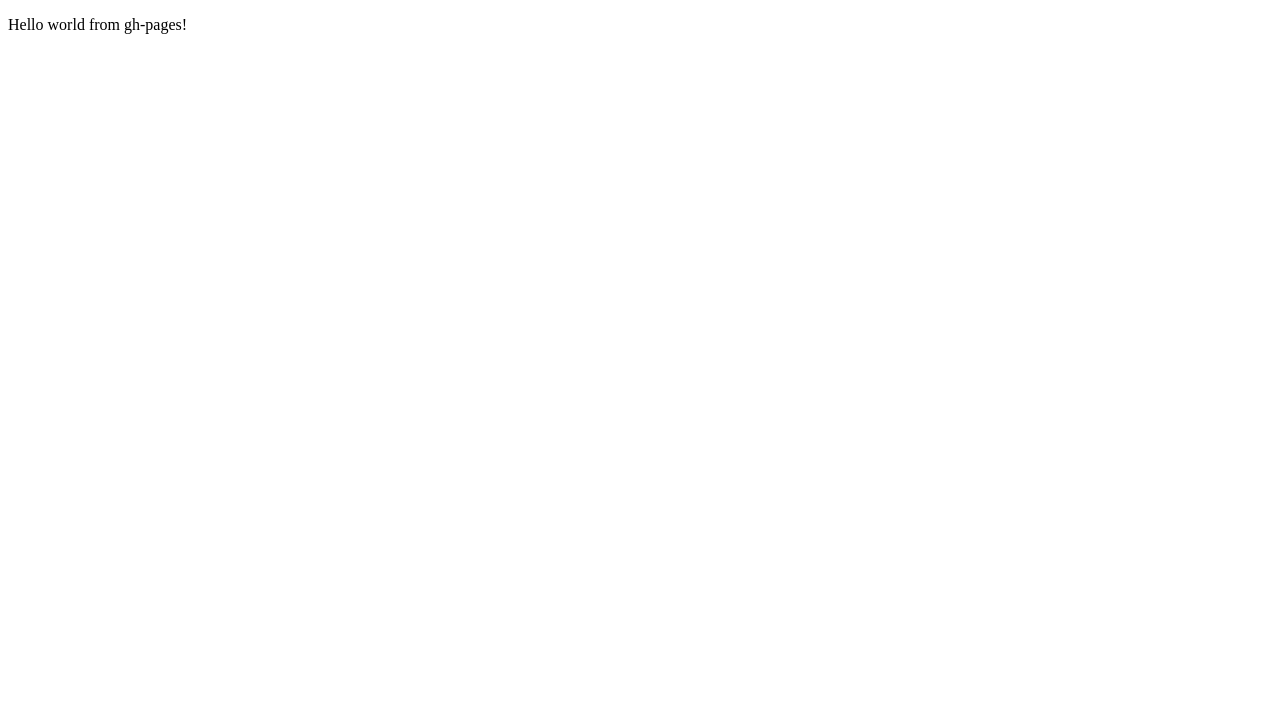
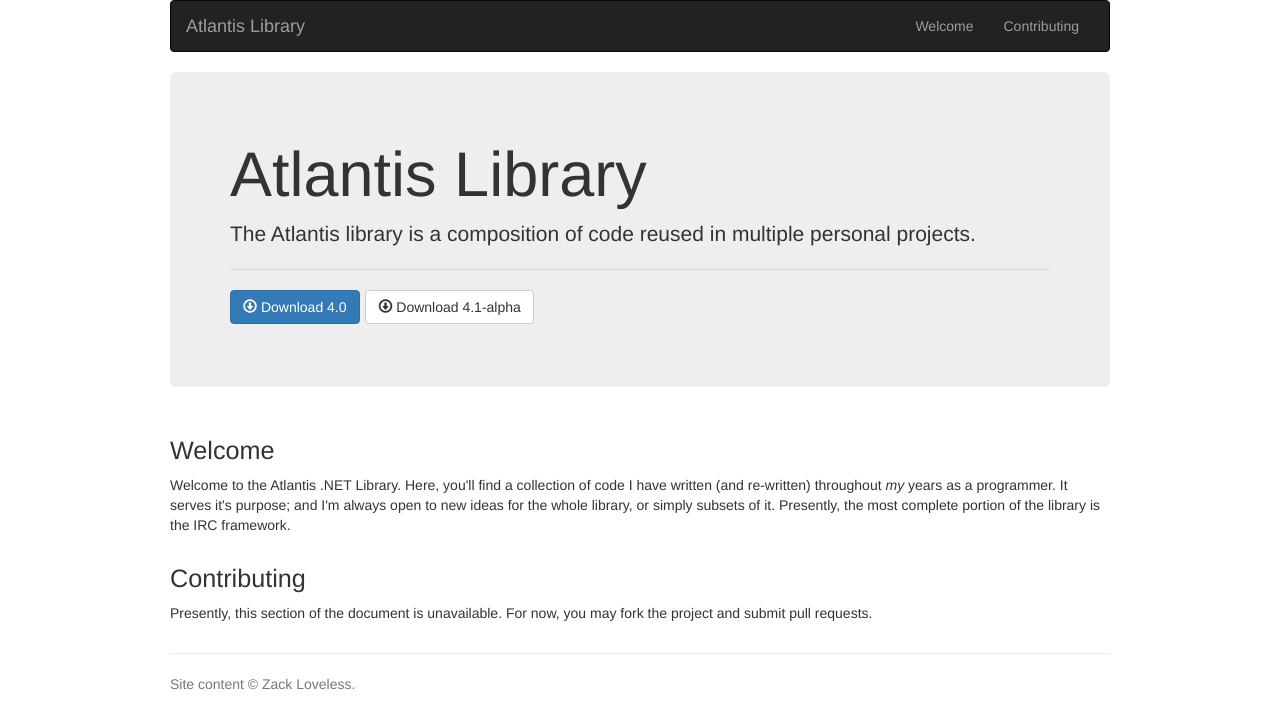
Before and after one commit to zloveless/Atlantis, a plain HTML site: page index.html in a window 1280 px wide. Drawn offline with nearby package versions, Linux system fonts and the light colour scheme.

Commit message:
Prototyping the gh-pages site!

```diff
--- a/index.html
+++ b/index.html
@@ -2,9 +2,75 @@
 <html lang="en">
 	<head>
 		<title>Hello World</title>
+
+		<link rel="stylesheet" href="https://cdnjs.cloudflare.com/ajax/libs/twitter-bootstrap/3.3.1/css/bootstrap.min.css" />
+		<link rel="stylesheet" href="style.css" />
 	</head>
 
-	<body>
-		<p>Hello world from gh-pages!</p>
+	<body data-spy="scroll" data-target="#mynavbar">
+		<div class="container">
+			<div class="navbar navbar-inverse navbar-default">
+				<div class="container-fluid">
+					<div class="navbar-header">
+						<button type="button" data-toggle="collapse" data-target="#mynavbar" class="navbar-toggle collapsed">
+							<span class="sr-only">Toggle navigation</span>
+							<span class="icon-bar"></span>
+							<span class="icon-bar"></span>
+							<span class="icon-bar"></span>
+						</button>
+
+						<a href="#" class="navbar-brand">Atlantis Library</a>
+					</div>
+
+					<div class="collapse navbar-collapse" id="mynavbar">
+						<ul class="nav navbar-nav navbar-right" role="tablist">
+							<li><a href="#welcome">Welcome</a></li>
+							<li><a href="#contributing">Contributing</a></li>
+						</ul>
+					</div>
+				</div>
+			</div>
+
+			<div class="jumbotron">
+				<h1>Atlantis Library</h1>
+				<p>The Atlantis library is a composition of code reused in multiple personal projects.</p>
+				<hr />
+				<p>
+					<a href="#" class="btn btn-primary"><i class="glyphicon glyphicon-download"></i> Download 4.0</a>
+					<a href="#" class="btn btn-default"><i class="glyphicon glyphicon-download"></i> Download 4.1-alpha</a>
+				</p>
+			</div>
+
+			<div class="row">
+				<div class="col-md-12">
+					<h2><a name="welcome" class="sr-only"></a>Welcome</h2>
+
+					<p>Welcome to the Atlantis .NET Library. Here, you'll find a collection of code I have written (and re-written)
+					throughout <em>my</em> years as a programmer. It serves it's purpose; and I'm always open to new ideas for the whole
+					library, or simply subsets of it. Presently, the most complete portion of the library is the IRC framework.</p>
+
+					<p></p>
+				</div>
+			</div>
+
+			<div class="row">
+				<div class="col-md-12">
+					<h2><a class="sr-only" name="contributing"></a>Contributing</h2>
+
+					<p>Presently, this section of the document is unavailable. For now, you may fork the project and submit pull requests.</p>
+				</div>
+			</div>
+
+			<div class="row">
+				<div class="col-md-12 copyright">
+					<hr />
+
+					<p class="text-muted">Site content &copy; Zack Loveless.</p>
+				</div>
+			</div>
+		</div>
+
+		<script type="text/javascript" src="//cdnjs.cloudflare.com/ajax/libs/jquery/2.1.1/jquery.min.js"></script>
+		<script type="text/javascript" src="https://cdnjs.cloudflare.com/ajax/libs/twitter-bootstrap/3.3.1/js/bootstrap.min.js"></script>
 	</body>
 </html>
--- /dev/null
+++ b/style.css
@@ -0,0 +1,10 @@
+/*body { background-color: #141414; color: #c1c1c1; }*/
+h1, h2, h3, h4 { font-size: 1.8em; }
+
+@media (min-width: 1200px)
+{
+	.container
+	{
+		max-width: 970px;
+	}
+}
```
